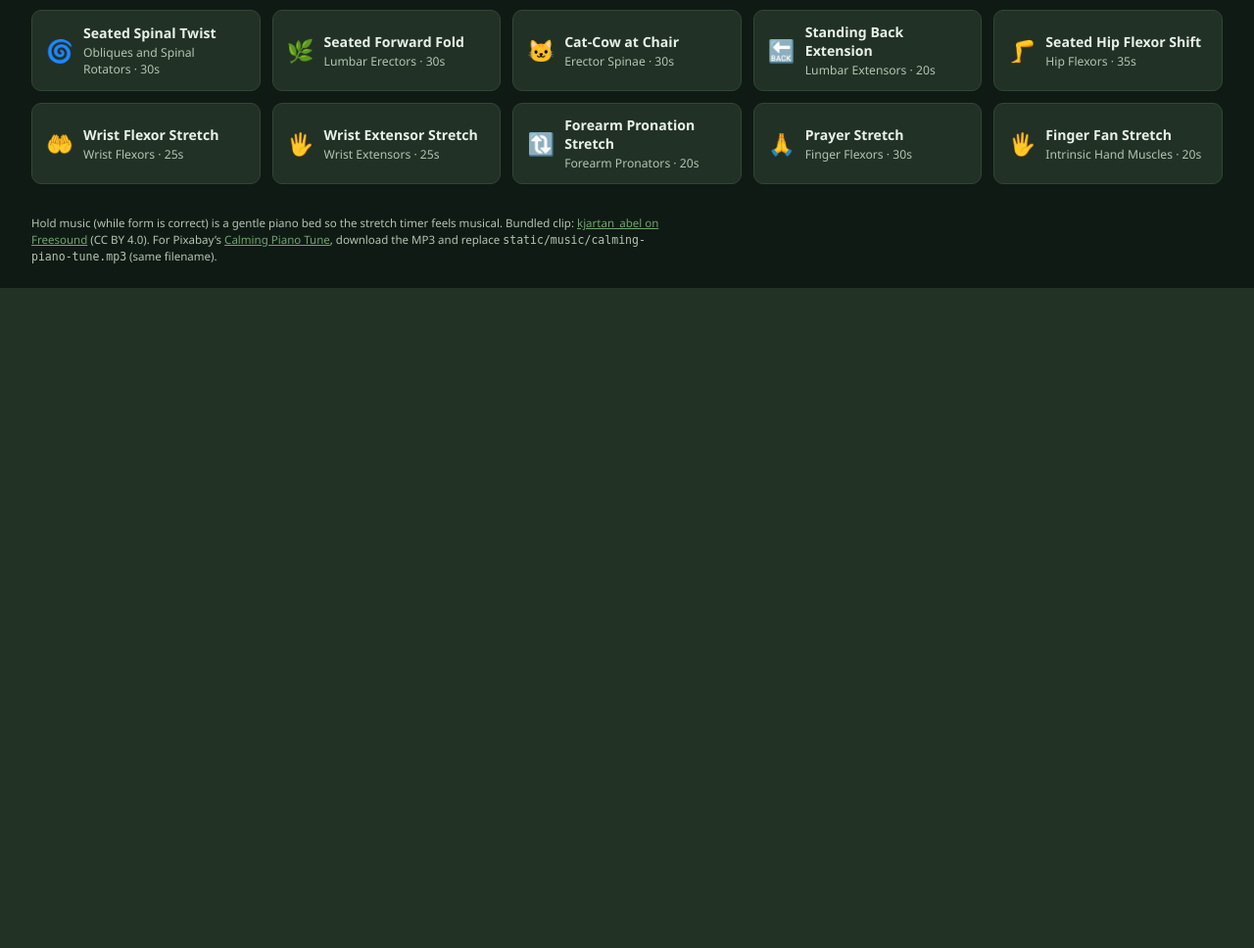
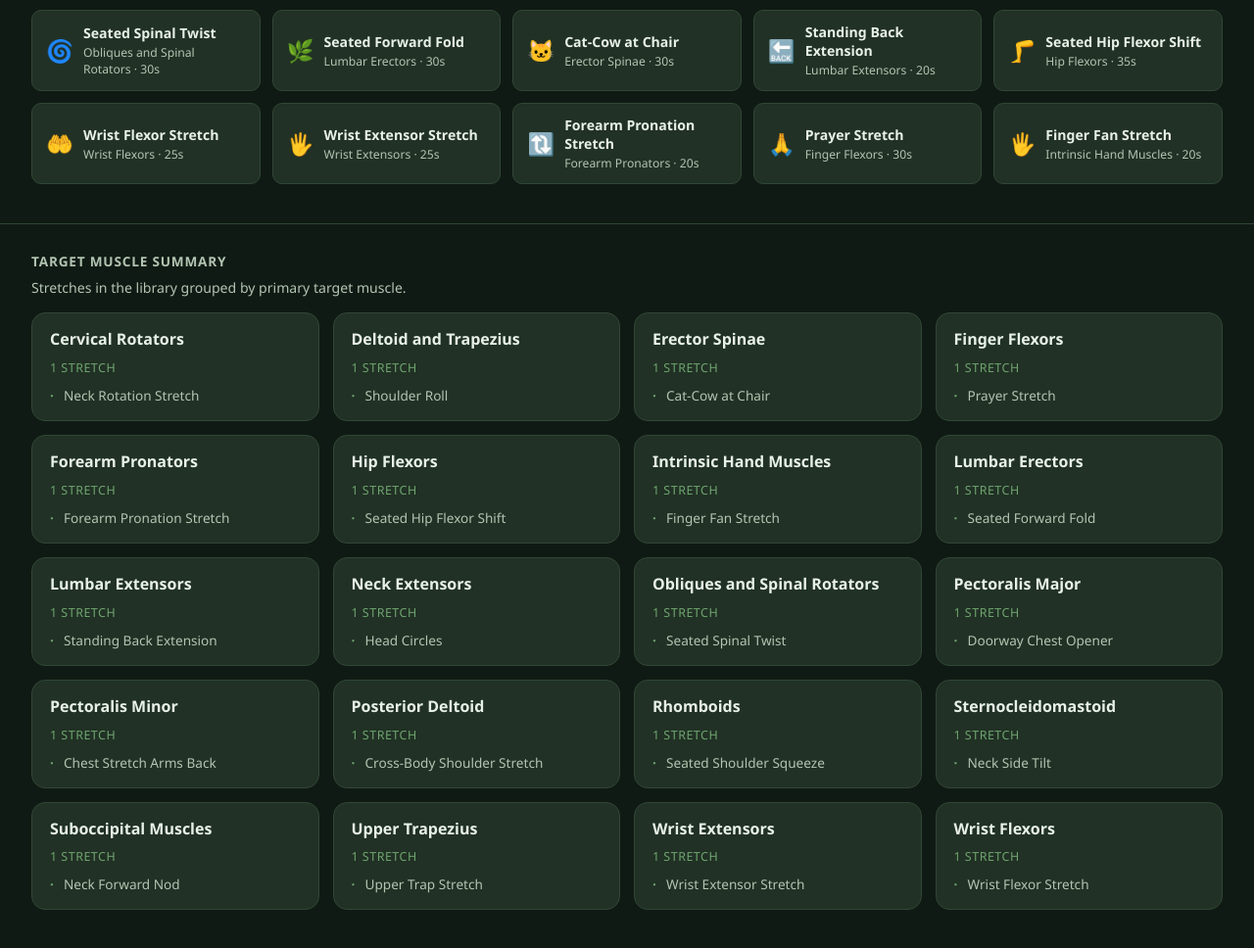
Before and after one commit to hactocha/HackMITChina2026Real, a Flask app: page / in a window 1280 px wide. Shown: the part 981-1949 px from the top of the page at 98% size. Before the commit the page ends 1275 px from the top, so only its background shows below. Run offline with Flask 3, Linux system fonts and the light colour scheme.

Commit message:
Add target muscle summary section to index.html
Group full library stretches by target_muscle with counts and names,
placed after Full Stretch Library. Preserves existing UI (music, stretch images).

Made-with: Cursor

```diff
--- a/templates/index.html
+++ b/templates/index.html
@@ -383,6 +383,70 @@
     .mini-card .info .n { font-weight: 600; }
     .mini-card .info .m { font-size: 0.76rem; color: var(--muted); }
 
+    /* ── Target muscle summary ── */
+    #target-muscle-section {
+      padding: 0 32px 40px;
+      border-top: 1px solid var(--border);
+      margin-top: 8px;
+      padding-top: 28px;
+    }
+    #target-muscle-section h2 {
+      font-size: 0.85rem;
+      font-weight: 600;
+      text-transform: uppercase;
+      letter-spacing: 0.8px;
+      color: var(--muted);
+      margin-bottom: 16px;
+    }
+    #target-muscle-summary {
+      display: grid;
+      grid-template-columns: repeat(auto-fill, minmax(260px, 1fr));
+      gap: 14px;
+    }
+    .muscle-summary-card {
+      background: var(--card);
+      border: 1px solid var(--border);
+      border-radius: var(--radius);
+      padding: 16px 18px;
+      display: flex;
+      flex-direction: column;
+      gap: 10px;
+    }
+    .muscle-summary-card .muscle-title {
+      font-size: 1rem;
+      font-weight: 700;
+      color: var(--text);
+      line-height: 1.3;
+    }
+    .muscle-summary-card .muscle-count {
+      font-size: 0.78rem;
+      color: var(--accent);
+      text-transform: uppercase;
+      letter-spacing: 0.5px;
+    }
+    .muscle-summary-card ul {
+      list-style: none;
+      padding: 0;
+      margin: 0;
+      display: flex;
+      flex-direction: column;
+      gap: 6px;
+    }
+    .muscle-summary-card ul li {
+      font-size: 0.85rem;
+      color: var(--muted);
+      padding-left: 14px;
+      position: relative;
+      line-height: 1.4;
+    }
+    .muscle-summary-card ul li::before {
+      content: '·';
+      position: absolute;
+      left: 0;
+      color: var(--accent);
+      font-weight: 700;
+    }
+
     .music-credit {
       padding: 0 32px 24px;
       font-size: 0.72rem;
@@ -470,6 +534,14 @@
 <section id="all-stretches-section">
   <h2>Full Stretch Library</h2>
   <div id="all-grid"></div>
+</section>
+
+<section id="target-muscle-section" aria-labelledby="target-muscle-heading">
+  <h2 id="target-muscle-heading">Target muscle summary</h2>
+  <p style="font-size:0.88rem;color:var(--muted);margin:-8px 0 16px;max-width:52ch">
+    Stretches in the library grouped by primary target muscle.
+  </p>
+  <div id="target-muscle-summary"></div>
 </section>
 
 <p class="music-credit">
@@ -919,9 +991,43 @@
         `;
         grid.appendChild(card);
       });
+      renderTargetMuscleSummary(stretches);
     } catch { /* ignore */ }
   }
   loadLibrary();
+
+  function renderTargetMuscleSummary(stretches) {
+    const container = document.getElementById('target-muscle-summary');
+    if (!container || !Array.isArray(stretches) || !stretches.length) {
+      if (container) container.innerHTML = '';
+      return;
+    }
+    const byMuscle = new Map();
+    for (const s of stretches) {
+      const m = String(s.target_muscle || 'Unknown').trim() || 'Unknown';
+      if (!byMuscle.has(m)) byMuscle.set(m, []);
+      byMuscle.get(m).push(s.name);
+    }
+    const sorted = [...byMuscle.entries()].sort((a, b) =>
+      a[0].localeCompare(b[0], undefined, { sensitivity: 'base' })
+    );
+    container.innerHTML = sorted
+      .map(([muscle, names]) => {
+        const uniqueNames = [...new Set(names.map(n => String(n).trim()).filter(Boolean))].sort((a, b) =>
+          a.localeCompare(b, undefined, { sensitivity: 'base' })
+        );
+        const count = uniqueNames.length;
+        const countLabel = count === 1 ? '1 stretch' : `${count} stretches`;
+        return `
+          <div class="muscle-summary-card">
+            <div class="muscle-title">${esc(muscle)}</div>
+            <div class="muscle-count">${esc(countLabel)}</div>
+            <ul>${uniqueNames.map(n => `<li>${esc(n)}</li>`).join('')}</ul>
+          </div>
+        `;
+      })
+      .join('');
+  }
 
   // ── Utility ──────────────────────────────────────────────────────
   function esc(str) {
```
